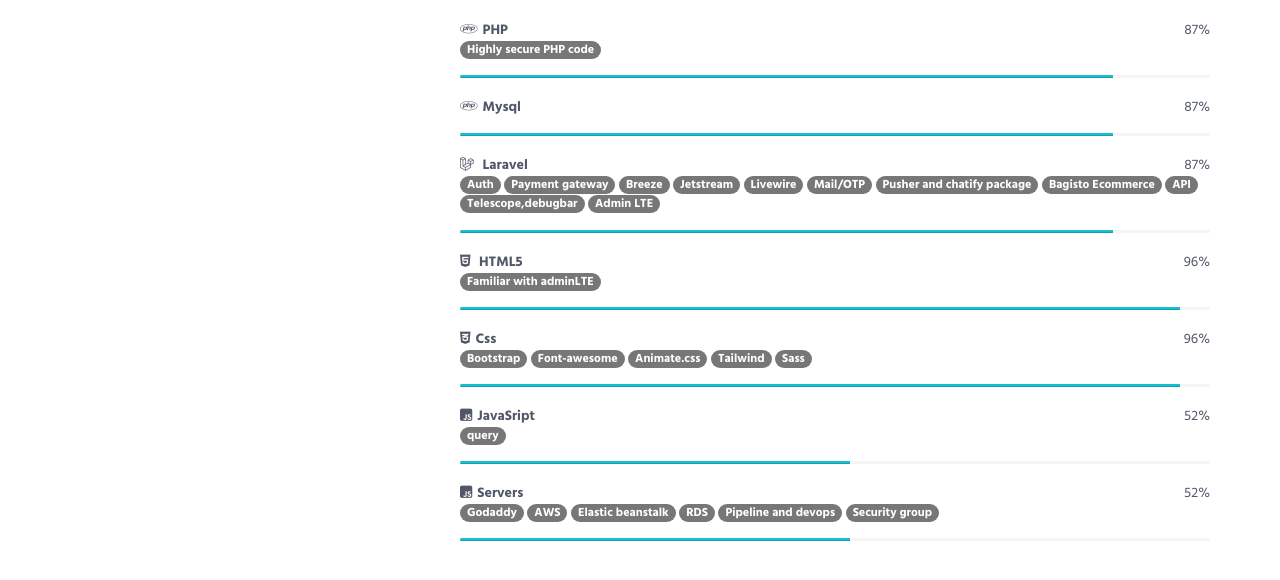
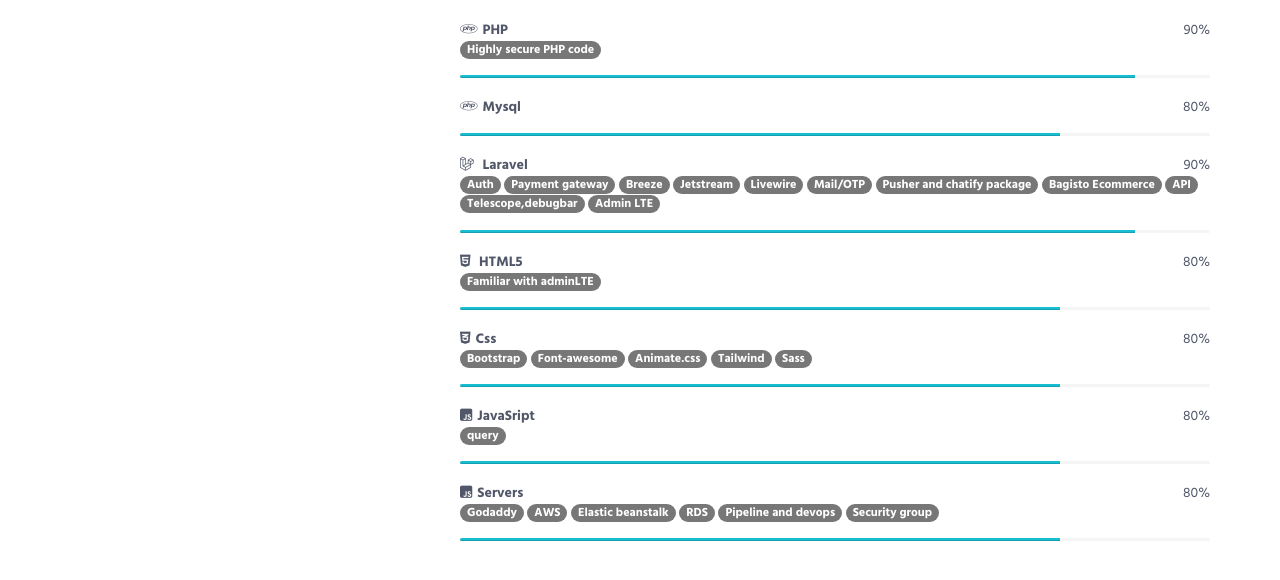
Before and after one commit to prashantsingh2408/portfolio-live, a plain HTML site: page index.html in a window 1280 px wide. Shown: the part 842-1422 px from the top of the page. Drawn offline with Linux system fonts and the light colour scheme.

Commit message:
update skill %

```diff
--- a/index.html
+++ b/index.html
@@ -94,27 +94,27 @@
                         <h5>
                             <i class="fab fa-php">
                             </i>PHP
-                        <span class="color-heading pull-right">87%</span>
+                        <span class="color-heading pull-right">90%</span>
                     </br>
                         <span class="badge badge-info">Highly secure PHP code</span>
                         </h5>
                         <div class="progress">
-                            <div class="progress-bar bg-color-base" role="progressbar" data-width="87"></div>
+                            <div class="progress-bar bg-color-base" role="progressbar" data-width="90"></div>
                         </div>
                     </div>
                      <div class="progress-box">
                         <h5>
                             <i class="fab fa-php">
                             </i>Mysql
-                        <span class="color-heading pull-right">87%</span>
+                        <span class="color-heading pull-right">80%</span>
                         </h5>
                         <div class="progress">
-                            <div class="progress-bar bg-color-base" role="progressbar" data-width="87"></div>
+                            <div class="progress-bar bg-color-base" role="progressbar" data-width="80"></div>
                         </div>
                     </div>
                     <div class="progress-box">
                         <h5><i class="fab fa-laravel"></i> Laravel
-                            <span class="color-heading pull-right">87%</span>
+                            <span class="color-heading pull-right">90%</span>
                             </br>
                             <span class="badge badge-info">Auth</span>
                             <span class="badge badge-info">Payment gateway</span>
@@ -129,20 +129,20 @@
                             <span class="badge badge-info">Admin LTE </span>
                         </h5>
                         <div class="progress">
-                            <div class="progress-bar bg-color-base" role="progressbar" data-width="87"></div>
+                            <div class="progress-bar bg-color-base" role="progressbar" data-width="90"></div>
                         </div>
                     </div>
                     <div class="progress-box">
-                        <h5> <i class="fab fa-html5"></i> HTML5 <span class="color-heading pull-right">96%</span>
+                        <h5> <i class="fab fa-html5"></i> HTML5 <span class="color-heading pull-right">80%</span>
                         </br>
                             <span class="badge badge-info">Familiar with adminLTE</span>
                         </h5>
                         <div class="progress">
-                            <div class="progress-bar bg-color-base" role="progressbar" data-width="96"></div>
+                            <div class="progress-bar bg-color-base" role="progressbar" data-width="80"></div>
                         </div>
                     </div>
                     <div class="progress-box">
-                        <h5><i class="fab fa-css3-alt"></i>Css <span class="color-heading pull-right">96%</span>
+                        <h5><i class="fab fa-css3-alt"></i>Css <span class="color-heading pull-right">80%</span>
                         </br>
                         <span class="badge badge-info">Bootstrap</span>
                         <span class="badge badge-info">Font-awesome</span>
@@ -151,20 +151,20 @@
                         <span class="badge badge-info">Sass</span>
                         </h5>
                         <div class="progress">
-                            <div class="progress-bar bg-color-base" role="progressbar" data-width="96"></div>
+                            <div class="progress-bar bg-color-base" role="progressbar" data-width="80"></div>
                         </div>
                     </div>
                     <div class="progress-box">
-                        <h5><i class="fab fa-js-square"></i>JavaSript <span class="color-heading pull-right">52%</span>
+                        <h5><i class="fab fa-js-square"></i>JavaSript <span class="color-heading pull-right">80%</span>
                         </br>
                         <span class="badge badge-info"><J></J>query</span>
                         </h5>
                         <div class="progress">
-                            <div class="progress-bar bg-color-base" role="progressbar" data-width="52"></div>
+                            <div class="progress-bar bg-color-base" role="progressbar" data-width="80"></div>
                         </div>
                     </div>
                     <div class="progress-box">
-                        <h5><i class="fab fa-js-square"></i>Servers <span class="color-heading pull-right">52%</span>
+                        <h5><i class="fab fa-js-square"></i>Servers <span class="color-heading pull-right">80%</span>
                             </br>
                                 <span class="badge badge-info">Godaddy</span>
                                 <span class="badge badge-info">AWS</span>
@@ -174,7 +174,7 @@
                                 <span class="badge badge-info">Security group </span>
                         </h5>
                         <div class="progress">
-                            <div class="progress-bar bg-color-base" role="progressbar" data-width="52"></div>
+                            <div class="progress-bar bg-color-base" role="progressbar" data-width="80"></div>
                         </div>
                     </div>
                 </div>
```
